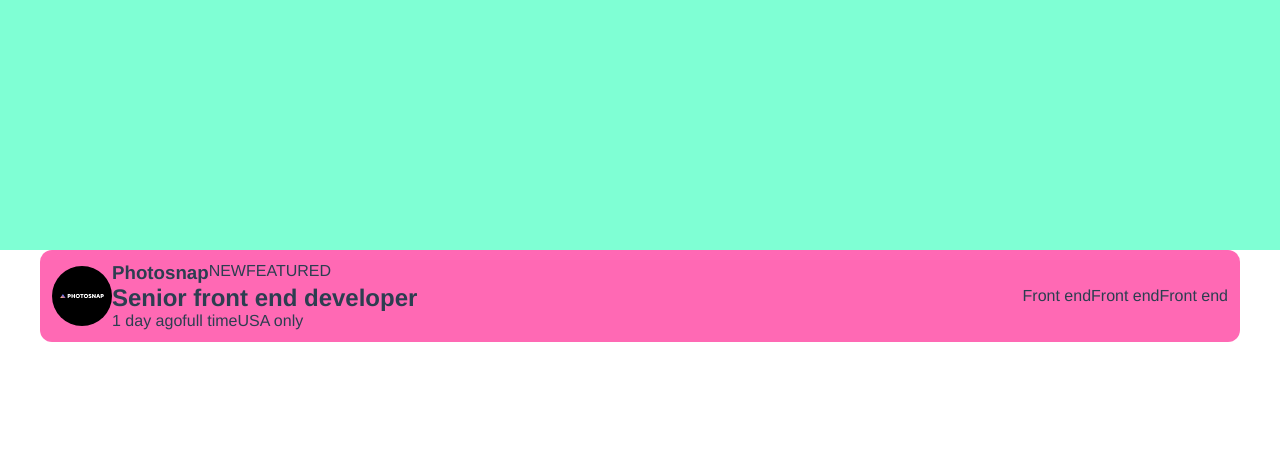
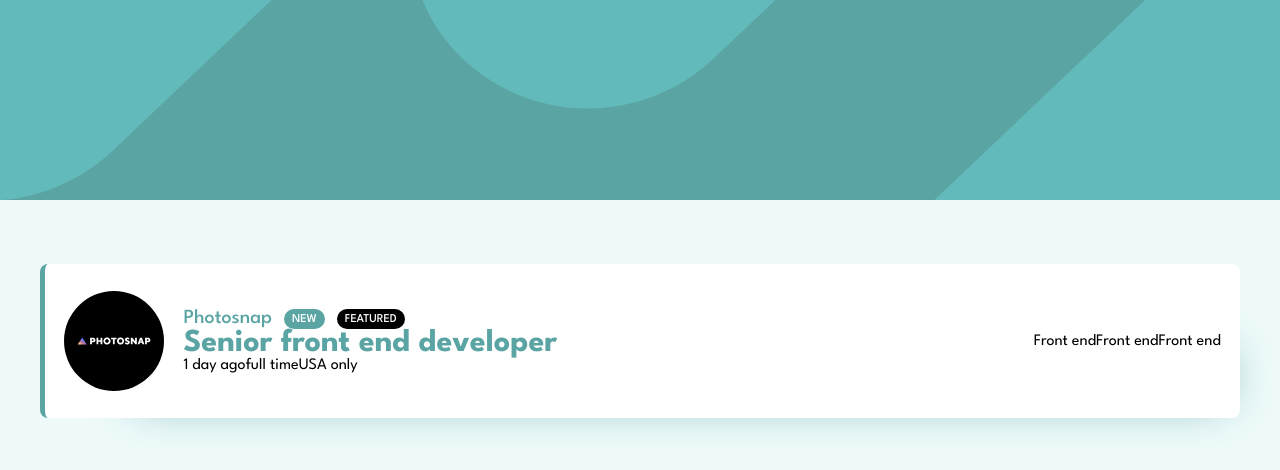
Before and after one commit to ThaisGO/jobs-list, a Vue app: page / in a window 1280 px wide. Shown: the top 470 px of the page. Built offline with nearby package versions, Linux system fonts and the light colour scheme.

Commit message:
feat: new variables scss | new header and card component static| new base styles

```diff
--- a/src/App.vue
+++ b/src/App.vue
@@ -1,20 +1,21 @@
 <template>
-  <!-- <nav>
-    <router-link to="/">Home</router-link> |
-    <router-link to="/about">About</router-link>
-  </nav> -->
-  <router-view/>
+    <router-view/>
 </template>
+
+<script>
+import HomeView from './views/HomeView.vue'
+export default {
+  components: { HomeView }
+}
+
+</script>
 
 <style lang="scss">
 @import './assets/styles/base.scss';
 
 #app {
-  font-family: Avenir, Helvetica, Arial, sans-serif;
   -webkit-font-smoothing: antialiased;
   -moz-osx-font-smoothing: grayscale;
-  text-align: center;
-  color: #2c3e50;
 }
 
 nav {
--- a/src/assets/styles/base.scss
+++ b/src/assets/styles/base.scss
@@ -1,81 +1,75 @@
+@import 'variables.scss';
+
+// GENERAL
 * {
 	margin: 0;
 	padding: 0;
 	box-sizing: border-box;
-}
-
-html {
-	--grid-max-width: 992px;
 	scroll-behavior: smooth;
 }
 
 body {
 	font-family: "League Spartan", "Helvetica Neue", Helvetica, sans-serif;
-	color: var(--text-color-normal);
-	background-color: var(--background-color);
+	background-color: $bg-light;
 }
 
-a {
-	text-decoration: none;
+h1 {
+    font-size: 2rem;
+    font-weight: 700;
+    color: $color-dark-cyan;
 }
 
+h2 {
+    font-size: 1.25rem;
+    font-weight: 500;
+    color: $color-dark-cyan;
+}
+
+// GRID
 .container {
 	max-width: 1200px;
+	width: 100%;
 	margin: 0 auto;
 }
 
+// UTILITIES
 .flex {
 	display: flex;
 }
 
-.end {
-
+.items-center {
+	align-items: center;
 }
 
 .flex-colunm {
 	flex-direction: column;
 }
 
-.grid-container {
-	position: relative;
-	max-width: var(--grid-max-width);
-	margin: 0 auto;
-	padding: 20px;
-	text-align: center;
-	display: grid;
-	grid-gap: 20px;
-	gap: 20px;
+// GENERAL CLASSES
 
-	/* by default use min 200px wide columns auto-fit into width */
-	grid-template-columns: minmax(200px, 1fr);
+
+
+// MEDIA QUERIES
+@media all and (min-width: 1024px) and (max-width: 1280px) {
+	.container {
+		width: 95%;
+	}
 }
 
-/* grids to 3 columns above mobile sizes */
-@media (min-width: 600px) {
-	.grid-container {
-		grid-template-columns: repeat(3, 1fr);
-		padding: 10px 0;
+@media all and (min-width: 768px) and (max-width: 1024px) {
+	.container {
+		width: 90%;
 	}
+}
 
-	/* basic grids */
-	.grid-container.fifths {
-		grid-template-columns: repeat(5, 1fr);
+@media all and (min-width: 480px) and (max-width: 768px) {
+	.container {
+		width: 90%;
 	}
+}
 
-	.grid-container.quarters {
-		grid-template-columns: repeat(4, 1fr);
+@media all and (max-width: 480px) {
+	.container {
+		width: 90%;
 	}
-
-	.grid-container.thirds {
-		grid-template-columns: repeat(3, 1fr);
-	}
-
-	.grid-container.halves {
-		grid-template-columns: repeat(2, 1fr);
-	}
-
-	.grid-container.full {
-		grid-template-columns: 1fr;
-	}
-
 }
--- /dev/null
+++ b/src/assets/styles/variables.scss
@@ -0,0 +1,11 @@
+$bg-light: rgba(239, 250, 250, 1);
+
+$color-white: #FFFFFF;
+$color-black: #000000;
+$color-dark-cyan: rgba(91, 164, 164, 1);
+$color-light-grayish-cyan: rgba(238, 246, 246, 1);
+$color-dark-grayish-cyan: rgba(123, 142, 142, 1);
+$color-verydark-grayish-cyan: rgba(44, 58, 58, 1);
+
+$banner-desktop-tablet: '@/assets/img/bg-header-desktop.svg';
+$banner-mobile: '@/assets/img/bg-header-mobile.svg';
--- /dev/null
+++ b/src/components/HeadBanner.vue
@@ -0,0 +1,25 @@
+<template>
+    <div class="banner"></div>
+</template>
+
+<script>
+</script>
+
+<style lang="scss" scoped>
+@import '../assets/styles/variables.scss';
+
+.banner {
+    width: 100%;
+    background-image: url($banner-desktop-tablet);
+    background-size: cover;
+    background-repeat: no-repeat;
+    background-color: $color-dark-cyan;
+    min-height: 200px;
+}
+
+@media all and (max-width: 767px) {
+    .banner {
+        background-image: url($banner-mobile);
+    }
+}
+</style>
--- a/src/components/HelloWorld.vue
+++ /dev/null
@@ -1,58 +0,0 @@
-<template>
-  <div class="hello">
-    <h1>{{ msg }}</h1>
-    <p>
-      For a guide and recipes on how to configure / customize this project,<br>
-      check out the
-      <a href="https://cli.vuejs.org" target="_blank" rel="noopener">vue-cli documentation</a>.
-    </p>
-    <h3>Installed CLI Plugins</h3>
-    <ul>
-      <li><a href="https://github.com/vuejs/vue-cli/tree/dev/packages/%40vue/cli-plugin-babel" target="_blank" rel="noopener">babel</a></li>
-      <li><a href="https://github.com/vuejs/vue-cli/tree/dev/packages/%40vue/cli-plugin-router" target="_blank" rel="noopener">router</a></li>
-    </ul>
-    <h3>Essential Links</h3>
-    <ul>
-      <li><a href="https://vuejs.org" target="_blank" rel="noopener">Core Docs</a></li>
-      <li><a href="https://forum.vuejs.org" target="_blank" rel="noopener">Forum</a></li>
-      <li><a href="https://chat.vuejs.org" target="_blank" rel="noopener">Community Chat</a></li>
-      <li><a href="https://twitter.com/vuejs" target="_blank" rel="noopener">Twitter</a></li>
-      <li><a href="https://news.vuejs.org" target="_blank" rel="noopener">News</a></li>
-    </ul>
-    <h3>Ecosystem</h3>
-    <ul>
-      <li><a href="https://router.vuejs.org" target="_blank" rel="noopener">vue-router</a></li>
-      <li><a href="https://vuex.vuejs.org" target="_blank" rel="noopener">vuex</a></li>
-      <li><a href="https://github.com/vuejs/vue-devtools#vue-devtools" target="_blank" rel="noopener">vue-devtools</a></li>
-      <li><a href="https://vue-loader.vuejs.org" target="_blank" rel="noopener">vue-loader</a></li>
-      <li><a href="https://github.com/vuejs/awesome-vue" target="_blank" rel="noopener">awesome-vue</a></li>
-    </ul>
-  </div>
-</template>
-
-<script>
-export default {
-  name: 'HelloWorld',
-  props: {
-    msg: String
-  }
-}
-</script>
-
-<!-- Add "scoped" attribute to limit CSS to this component only -->
-<style scoped lang="scss">
-h3 {
-  margin: 40px 0 0;
-}
-ul {
-  list-style-type: none;
-  padding: 0;
-}
-li {
-  display: inline-block;
-  margin: 0 10px;
-}
-a {
-  color: #42b983;
-}
-</style>
--- /dev/null
+++ b/src/components/JobCard.vue
@@ -0,0 +1,76 @@
+<template>
+    <div class="card items-center ">
+        <div class="flex items-center">
+            <div class="flex image">
+                <img src="../assets/img/companies/photosnap.svg" alt="">
+            </div>
+            <div class="flex flex-colunm">
+                <div class="flex card-title">
+                    <h2>Photosnap</h2>
+                    <span class="new">NEW</span>
+                    <span class="feature">FEATURED</span>
+                </div>
+                <h1>Senior front end developer</h1>
+                <div class="flex">
+                    <span>1 day ago</span>
+                    <span>full time</span>
+                    <span>USA only</span>
+                </div>
+            </div>
+        </div>
+
+        <div class="flex card-tags">
+            <span>Front end</span>
+            <span>Front end</span>
+            <span>Front end</span>
+        </div>
+    </div>
+</template>
+
+<script>
+export default {
+
+}
+</script>
+
+<style lang="scss" scoped>
+@import '@/assets/styles/variables.scss';
+
+.card {
+    display: grid;
+    grid-template-columns: 2fr 1fr;
+    padding: 1.7rem 1.2rem;
+    background-color: $color-white;
+    border-left: 5px solid $color-dark-cyan;
+    border-radius: 8px;
+    box-shadow: 40px 35px 50px -55px $color-dark-cyan;
+
+    .image {
+        padding-right: 1.2rem;
+
+        img {
+            width: 100px;
+            max-height: 100%;
+        }
+    }
+
+    &-title {
+        gap: 0.75rem;
+
+        span {
+            font-size: 0.75rem;
+            font-weight: 500;
+            padding: 0.3rem 0.5rem;
+            border-radius: 50px;
+            color: $color-white;
+            text-transform: uppercase;
+            &.new {background-color: $color-dark-cyan;}
+            &.feature {background-color: $color-black;}
+        }
+    }
+
+    &-tags {
+        justify-self: end;
+    }
+}
+</style>
--- a/src/views/HomeView.vue
+++ b/src/views/HomeView.vue
@@ -1,71 +1,24 @@
 <template>
-  <header class="banner"></header>
-
+  <HeadBanner />
   <main class="container">
-    <div class="card">
-      <div class="flex ">
-        <div class="image">
-          <img src="../assets/img/companies/photosnap.svg" alt="">
-        </div>
-        <div class="flex flex-colunm">
-          <div class="flex">
-            <h3>Photosnap</h3>
-            <span>NEW</span>
-            <span>FEATURED</span>
-          </div>
-          <h2>Senior front end developer</h2>
-          <div class="flex">
-            <span>1 day ago</span>
-            <span>full time</span>
-            <span>USA only</span>
-          </div>
-        </div>
-      </div>
-
-      <div class="flex tags">
-        <span>Front end</span>
-        <span>Front end</span>
-        <span>Front end</span>
-      </div>
-    </div>
-  </main>
+      <JobCard />
+    </main>
 </template>
 
 <script>
 // @ is an alias to /src
+import HeadBanner from '../components/HeadBanner.vue'
+import JobCard from '@/components/JobCard.vue'
 
 export default {
   name: "HomeView",
-  components: {},
+  components: { HeadBanner, JobCard },
 };
 </script>
 
-<style lang="scss">
-.banner {
-  height: 250px;
-  background-color: aquamarine;
-  width: 100%;
-}
+<style lang="scss" scoped>
+  main {
+    margin-top: 4rem;
+  }
 
-.card {
-  display: grid;
-  grid-template-columns:  1fr 2fr;
-  padding: 12px;
-  align-items: center;
-  background-color: hotpink;
-  border-radius: 12px;
-}
-
-.image {
-  display: flex;
-  align-items: center;
-  img {
-    width: 60px;
-    max-height: 100%;
-  }
-}
-
-.tags {
-  justify-self: end;
-}
 </style>
```
